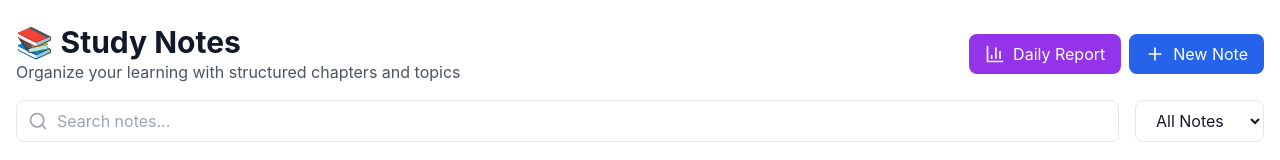
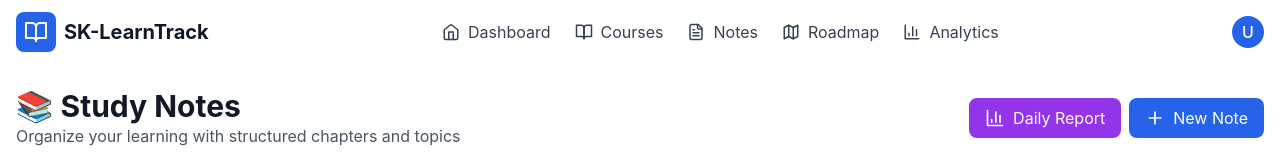
Before and after one commit to Shahriyar-Kh/SK_LearnTrack, a React (Vite) app in the folder sklearntrack-frontend/: page /notes in a window 1280 px wide. Shown: the top 160 px of the page. Built offline with nearby package versions, Linux system fonts and the light colour scheme; no server answers; sample sign-in values are in the browser's storage.

Commit message:
Add navbar to Notes Module

```diff
--- a/sklearntrack-frontend/src/pages/NotesPage.jsx
+++ b/sklearntrack-frontend/src/pages/NotesPage.jsx
@@ -4,6 +4,7 @@ import {
   AlertCircle, CheckCircle2, Info, Edit, Save, BarChart3
 } from 'lucide-react';
 import { noteService } from '@/services/note.service';
+import Navbar from '@/components/layout/Navbar';
 import NoteStructure from '@/components/notes/NoteStructure';
 import TopicEditor from '@/components/notes/TopicEditor';
 import ExportButtons from '@/components/notes/ExportButtons';
@@ -292,6 +293,9 @@ const handleAIAction = async (action, input, language) => {
 
   return (
     <div className="min-h-screen bg-gray-50 dark:bg-gray-900">
+      {/* Add Navbar */}
+      <Navbar />
+
       {/* Toast Notifications */}
       {toast && (
         <div className="fixed top-4 right-4 z-50">
```
Lines whose indentation alone changed are shown as unchanged.
